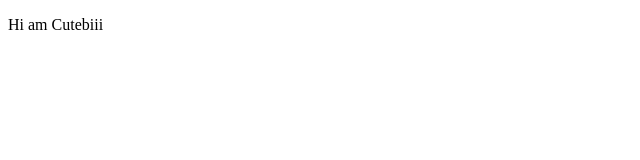
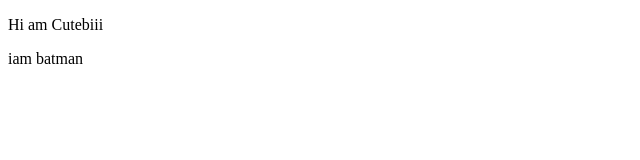
Before and after one commit to ebiii03/ebiiigoals, a plain HTML site: page index.html in a window 1280 px wide. Shown: the full height of the page, 0-640 px from the left. Drawn offline with Linux system fonts and the light colour scheme.

Commit message:
added a text

```diff
--- a/index.html
+++ b/index.html
@@ -7,5 +7,6 @@
 </head>
 <body>
     <p> Hi am Cutebiii</p>
+    <p>iam batman</p>
 </body>
 </html>
```
